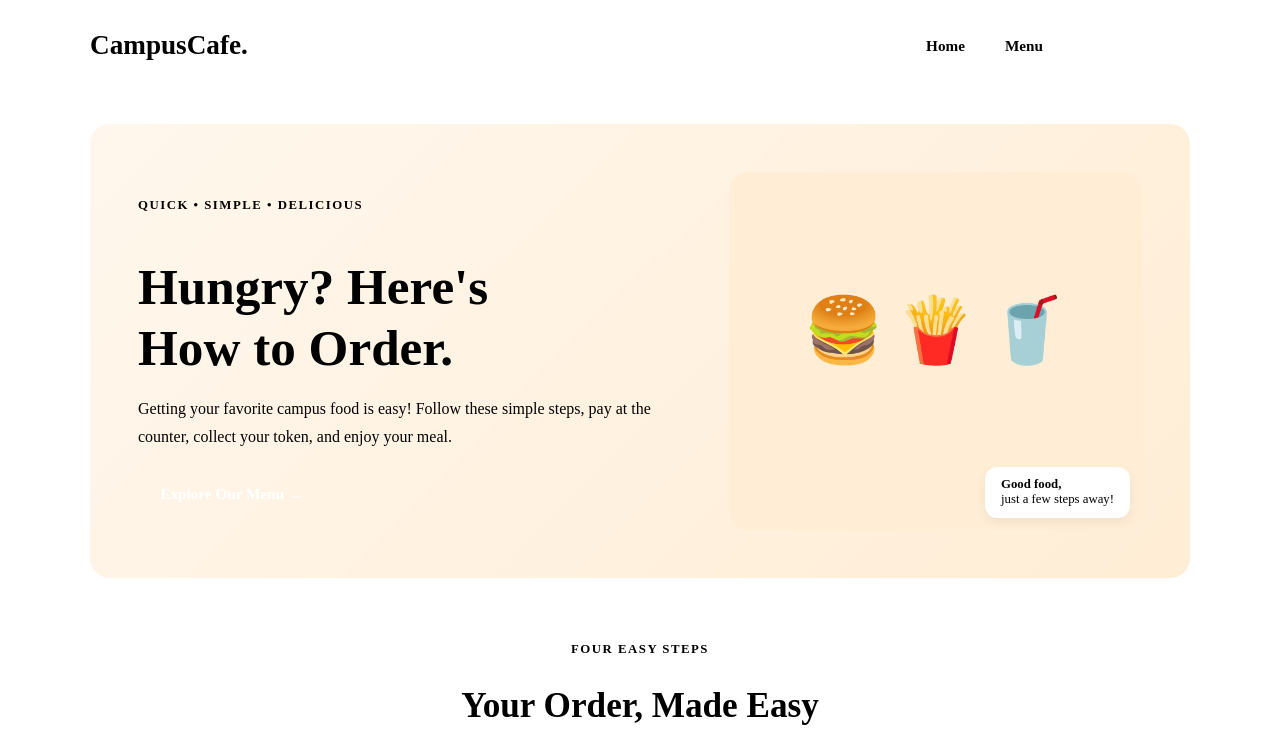
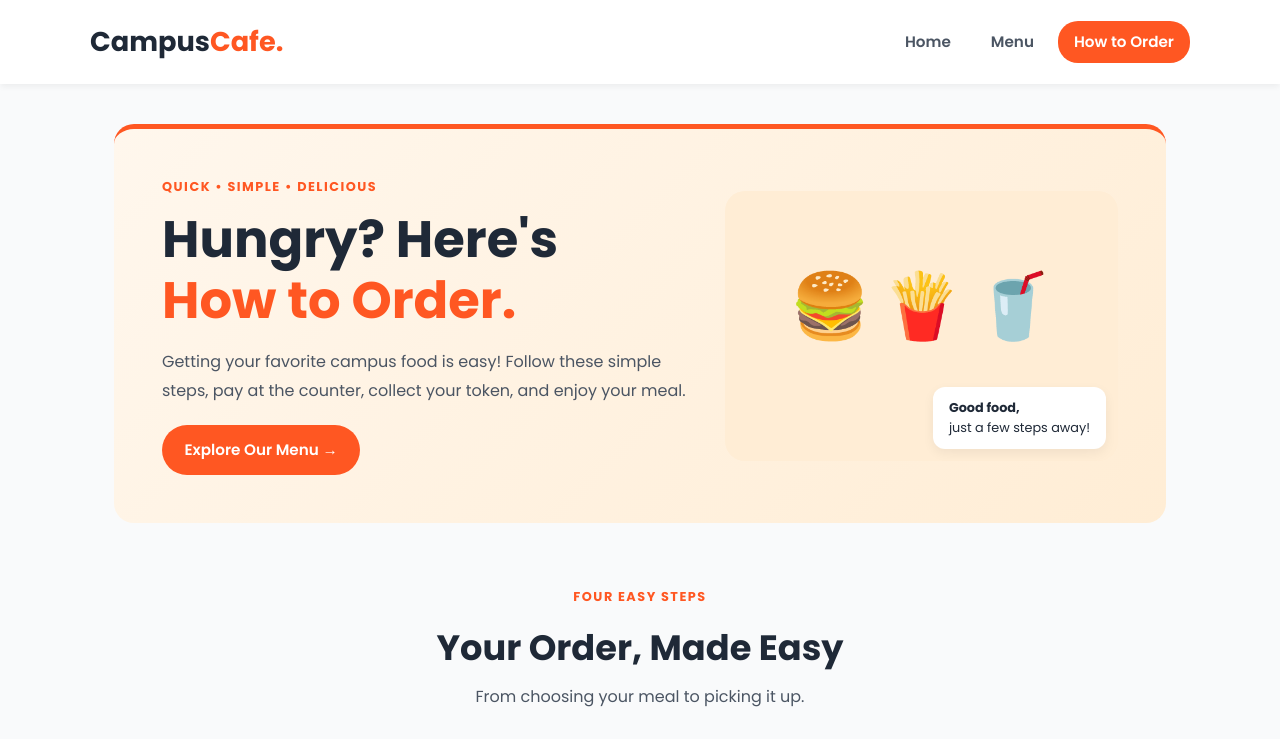
Before and after one commit to ahmedtahir0123/campus-cafeteria, a plain HTML site: page src/order.html in a window 1280 px wide. Shown: the top 739 px of the page. Drawn offline with Linux system fonts and the light colour scheme.

Commit message:
fixed some styling issues

```diff
--- a/styles/style.css
+++ b/styles/style.css
@@ -1,3 +1,38 @@
+
+/* ==========================================
+   CAMPUS CAFE - HOW TO ORDER PAGE
+   MEMBER 3
+========================================== */
+
+/* Import Poppins font */
+@import url('https://fonts.googleapis.com/css2?family=Poppins:wght@400;500;600;700&display=swap');
+
+/* Theme colors */
+:root {
+    --bg-main: #f9fafb;
+    --bg-card: #ffffff;
+    --text-primary: #1f2937;
+    --text-secondary: #4b5563;
+    --accent: #ff5722;
+    --accent-hover: #e64a19;
+    --price-color: #10b981;
+}
+
+/* Global reset */
+* {
+    margin: 0;
+    padding: 0;
+    box-sizing: border-box;
+}
+
+/* Base page styling */
+body {
+    font-family: 'Poppins', sans-serif;
+    background-color: var(--bg-main);
+    color: var(--text-primary);
+    line-height: 1.6;
+    -webkit-font-smoothing: antialiased;
+}
 
 /* ==========================================
    HOW TO ORDER PAGE - MEMBER 3
@@ -18,7 +53,12 @@
 
 /* Header and navigation */
 .order-page .order-header {
+    background-color: var(--bg-card);
     padding: 1.25rem 1rem;
+    box-shadow: 0 4px 6px -1px rgba(0, 0, 0, 0.05);
+    position: sticky;
+    top: 0;
+    z-index: 100;
 }
 
 .order-page .order-nav {
@@ -434,3 +474,14 @@
         padding: 2.25rem 1rem;
     }
 }
+
+/* Reduced motion accessibility */
+@media (prefers-reduced-motion: reduce) {
+    .order-page *,
+    .order-page *::before,
+    .order-page *::after {
+        scroll-behavior: auto !important;
+        transition: none !important;
+        animation: none !important;
+    }
+}
```
